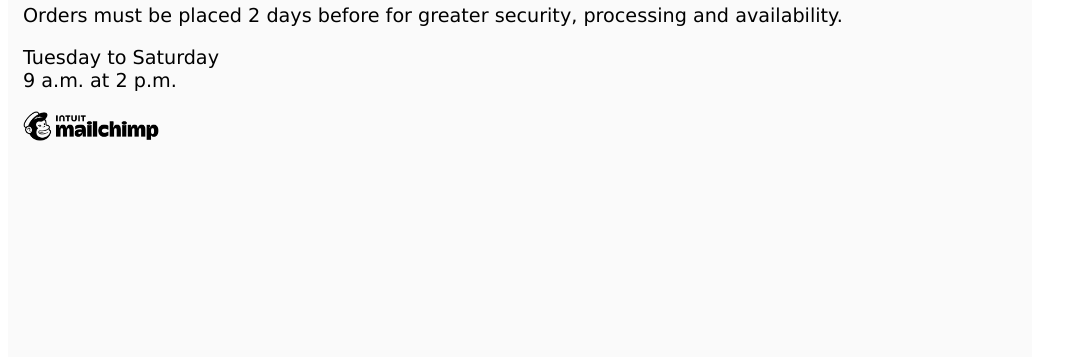
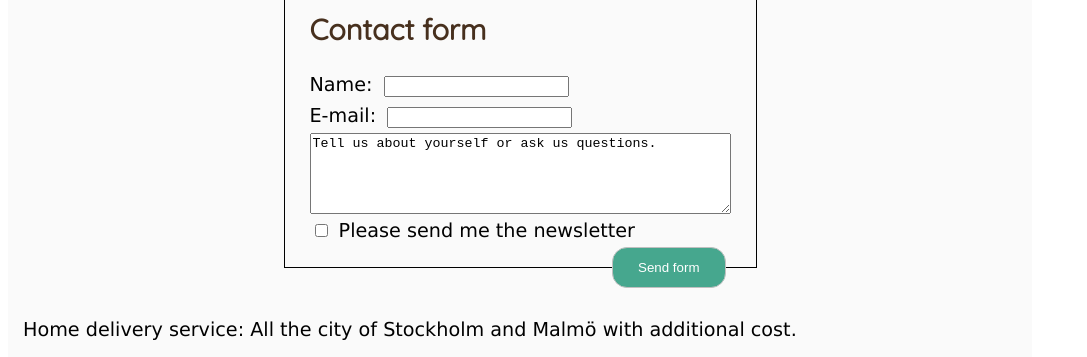
Before and after one commit to OAHV/Munamii, a plain HTML site: page index.html in a window 1280 px wide. Shown: the part 3050-3407 px from the top of the page, without its empty margins (0-1087 px from the left). Drawn offline with Linux system fonts and the light colour scheme; a web font is replaced by a local one.

Commit message:
Added a form

```diff
--- a/index.html
+++ b/index.html
@@ -188,6 +188,21 @@ includes front end like HTML, CSS & JavaScript. -->
 
         <h2>Contact us!</h2>
         <p>
+            You are welcome to let us know more about you, subscribe to our
+            newsletter and to ask us about anything. Please fill in this form:
+            <form action="/submit.php" target="_blank">
+                <h2>Contact form</munamii></h2>
+                <label for="name">Name: </label>
+                <input type="text" id="name" name="name"><br>
+                <label for="email">E-mail: </label>
+                <input type="text" id="email" name="email"><br>
+                <textarea name="message" rows="5" cols="50">Tell us about yourself or ask us questions.</textarea><br>
+                <input type="checkbox" id="newsletter" name="newsletter" value="NL">
+                <label for="newsletter"> Please send me the newsletter</label><br>
+                <input class="button" type="submit" value="Send form">
+              </form>
+        </p>
+        <p>
             Home delivery service: All the city of Stockholm and Malmö
             with additional cost.
         </p>
@@ -203,14 +218,9 @@ includes front end like HTML, CSS & JavaScript. -->
             Tuesday to Saturday<br>
             9 a.m. at 2 p.m.
         </p>
-
-        <a href="https://mailchimp.com/" target="_blank"><img height= "30px" src="pics/Mailchimp.png" alt="MailChimp"></a>
-
     </div>
     <p>&nbsp;</p><p>&nbsp;</p><p>&nbsp;</p><p>&nbsp;</p><p>&nbsp;</p><p>&nbsp;</p><p>&nbsp;</p><p>&nbsp;</p><p>&nbsp;</p>
     <p>&nbsp;</p><p>&nbsp;</p><p>&nbsp;</p><p>&nbsp;</p><p>&nbsp;</p><p>&nbsp;</p><p>&nbsp;</p><p>&nbsp;</p><p>&nbsp;</p>
-    <p>&nbsp;</p><p>&nbsp;</p><p>&nbsp;</p><p>&nbsp;</p><p>&nbsp;</p><p>&nbsp;</p><p>&nbsp;</p><p>&nbsp;</p><p>&nbsp;</p>
-
 
     <div id="footer">
         <!-- The footer must have links to Instagram and Facebook -->
--- a/munamii.css
+++ b/munamii.css
@@ -19,6 +19,10 @@ includes front end like HTML, CSS & JavaScript.
     font-family: Cakery;
     src: url(https://fonts.googleapis.com/css?family=Mea%20Culpa);
 }
+
+html {
+    scroll-behavior: smooth;
+  }
 
 body {
     font-family: Verdana, Geneva, Tahoma, sans-serif;
@@ -214,3 +218,15 @@ cup cakes and wedding cakes, respectively. */
     margin-left: auto;
     margin-right: auto;
 }
+
+form {
+    display: block;
+    border: 1px solid black;
+    padding: 25px;
+    width:fit-content;
+    margin: 15px auto 50px auto;
+}
+
+input {
+    margin: 5px;
+}
```
Also changed, not shown: 1 other file.
